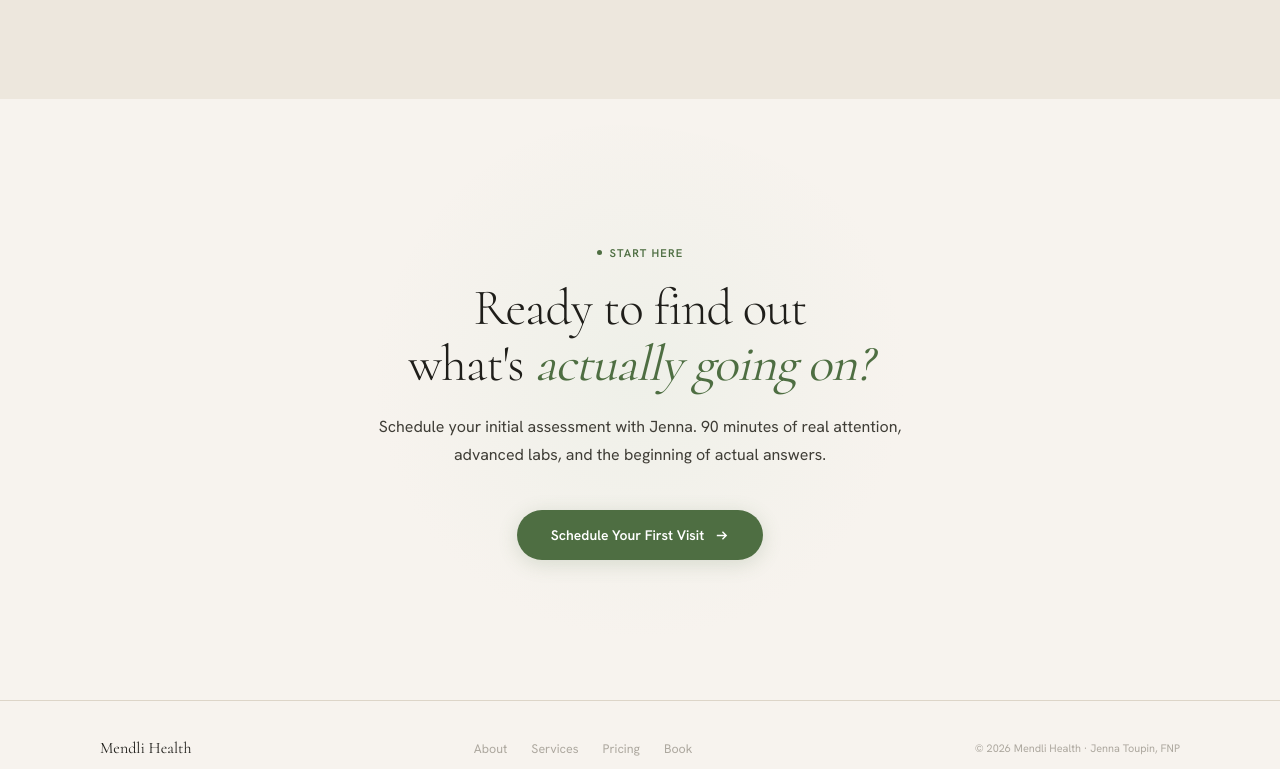
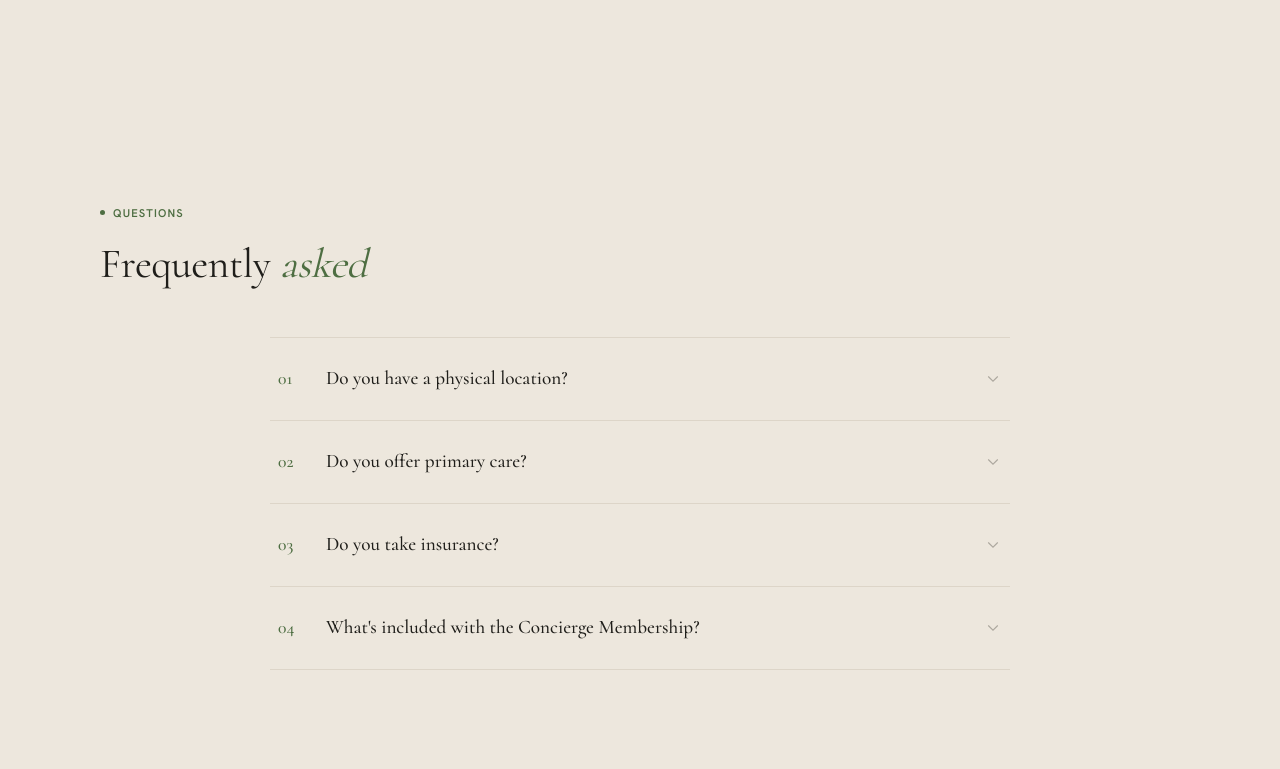
Before and after one commit to mendlihealth/mendli, a Next.js app: page / in a window 1280 px wide. Shown: the part 5111-5880 px from the top of the page. Built offline with nearby package versions, Linux system fonts and the light colour scheme.

Commit message:
Add FAQ section — accordion with 4 polished Q&As (location, primary care, insurance, membership)

```diff
--- a/src/app/globals.css
+++ b/src/app/globals.css
@@ -913,6 +913,95 @@ a {
   color: var(--ink3);
 }
 
+/* ═══ FAQ ═══ */
+.faq {
+  background: var(--warm);
+}
+
+.faq-head {
+  margin-bottom: 48px;
+}
+
+.faq-list {
+  max-width: 740px;
+  margin: 0 auto;
+  display: flex;
+  flex-direction: column;
+  gap: 0;
+}
+
+.faq-item {
+  border-bottom: 1px solid var(--deep);
+  cursor: pointer;
+  user-select: none;
+  transition: background .3s;
+}
+
+.faq-item:first-child {
+  border-top: 1px solid var(--deep);
+}
+
+.faq-item:hover {
+  background: rgba(255, 255, 255, .35);
+}
+
+.faq-q {
+  display: flex;
+  align-items: center;
+  gap: 16px;
+  padding: 28px 8px;
+}
+
+.faq-num {
+  font-family: var(--serif);
+  font-size: 1.1rem;
+  font-weight: 500;
+  color: var(--grn);
+  min-width: 32px;
+}
+
+.faq-question {
+  flex: 1;
+  font-family: var(--serif);
+  font-size: 1.2rem;
+  font-weight: 500;
+  color: var(--ink);
+  line-height: 1.35;
+}
+
+.faq-chev {
+  flex-shrink: 0;
+  color: var(--ink4);
+  transition: transform .35s cubic-bezier(.22, 1, .36, 1);
+}
+
+.faq-open .faq-chev {
+  transform: rotate(180deg);
+  color: var(--grn);
+}
+
+.faq-a {
+  max-height: 0;
+  overflow: hidden;
+  transition: max-height .4s cubic-bezier(.22, 1, .36, 1),
+    padding .4s cubic-bezier(.22, 1, .36, 1),
+    opacity .3s;
+  opacity: 0;
+  padding: 0 8px 0 56px;
+}
+
+.faq-open .faq-a {
+  max-height: 300px;
+  opacity: 1;
+  padding: 0 8px 28px 56px;
+}
+
+.faq-a p {
+  font-size: .95rem;
+  line-height: 1.7;
+  color: var(--ink2);
+}
+
 /* ═══ CTA ═══ */
 .cta {
   padding: 140px 36px;
--- a/src/app/page.tsx
+++ b/src/app/page.tsx
@@ -1,6 +1,6 @@
 "use client";
 
-import { useEffect, useRef, useCallback } from "react";
+import { useEffect, useRef, useCallback, useState } from "react";
 import Image from "next/image";
 
 /* ═══════════════════════════════════════════════════════════════
@@ -29,6 +29,62 @@ function ArrowRight() {
     <svg width="15" height="15" viewBox="0 0 16 16" fill="none" stroke="currentColor" strokeWidth="1.5">
       <path d="M3 8h10M9 4l4 4-4 4" />
     </svg>
+  );
+}
+
+/* ─── FAQ data ─── */
+const FAQS = [
+  {
+    q: "Do you have a physical location?",
+    a: "All Mendli visits are currently virtual — available to patients nationwide. That said, a physical location in Indianapolis is in development for patients who prefer in-person care. If you'd like to be notified when the office opens, let me know when you book.",
+  },
+  {
+    q: "Do you offer primary care?",
+    a: "Yes — I'm a Board-Certified Family Nurse Practitioner, and primary care is what I trained in. I grew up around it, too; my dad was a Family Physician. Once the Indianapolis office is established, I plan to offer a dedicated primary care package alongside functional health services.",
+  },
+  {
+    q: "Do you take insurance?",
+    a: "Mendli is currently out-of-network with all insurance plans. This model allows me to spend 60–90 minutes with you instead of 12 — without the limitations insurance-based practices face. I provide superbills after each visit that you can submit to your insurer for potential reimbursement, and I accept HSA and FSA cards.",
+  },
+  {
+    q: "What's included with the Concierge Membership?",
+    a: "Your membership ($50/month) includes secure messaging between visits, priority scheduling, and ongoing access to your provider. Think of it as always having someone who knows your full case a message away. It's required because continuity is central to how functional health works — your care doesn't pause between appointments.",
+  },
+];
+
+/* ─── FAQ Accordion ─── */
+function FaqSection() {
+  const [openIdx, setOpenIdx] = useState<number | null>(null);
+
+  return (
+    <section className="sec faq" id="faq">
+      <div className="wrap">
+        <div className="faq-head r">
+          <div className="lbl"><span className="lbl-d" /> Questions</div>
+          <h2 className="h2">Frequently <em>asked</em></h2>
+        </div>
+        <div className="faq-list">
+          {FAQS.map((f, i) => (
+            <div
+              key={i}
+              className={`faq-item r${openIdx === i ? " faq-open" : ""}`}
+              onClick={() => setOpenIdx(openIdx === i ? null : i)}
+            >
+              <div className="faq-q">
+                <span className="faq-num">0{i + 1}</span>
+                <span className="faq-question">{f.q}</span>
+                <svg className="faq-chev" width="18" height="18" viewBox="0 0 24 24" fill="none" stroke="currentColor" strokeWidth="1.5" strokeLinecap="round">
+                  <path d="M6 9l6 6 6-6" />
+                </svg>
+              </div>
+              <div className="faq-a">
+                <p>{f.a}</p>
+              </div>
+            </div>
+          ))}
+        </div>
+      </div>
+    </section>
   );
 }
 
@@ -428,6 +484,9 @@ export default function Home() {
         </div>
       </section>
 
+      {/* ═══ FAQ ═══ */}
+      <FaqSection />
+
       {/* ═══ CTA ═══ */}
       <section className="cta" id="book">
         <div className="cta-shape" />
```
